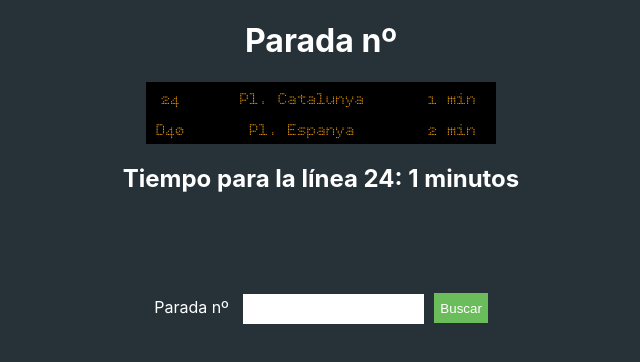
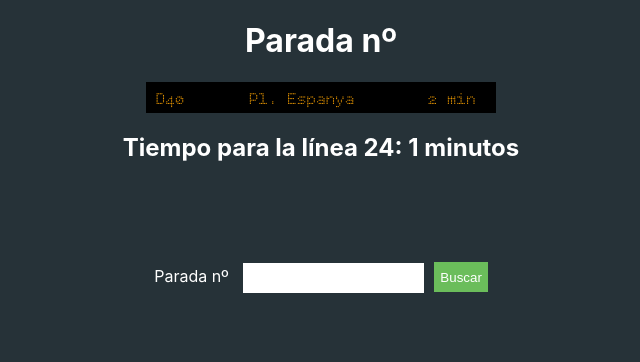
Before and after one commit to santi07a/ejercicio-parada-bus, a React (Create React App) app: page / in a window 1280 px wide. Shown: the top 362 px of the page, without its empty margins (319-959 px from the left). Built offline with nearby package versions, Linux system fonts and the light colour scheme.

Commit message:
hacer que cambie el top con un setInterval

```diff
--- a/src/componentes/Display.js
+++ b/src/componentes/Display.js
@@ -1,11 +1,25 @@
 import PropTypes from "prop-types";
+import { useState } from "react";
 import { lineaType } from "../types/lineaType";
 import Lineas from "./Lineas";
 
 const Display = props => {
   const { parada } = props;
+  const [posicion, setPosicion] = useState(0);
+  if (parada.length > 1) {
+    setInterval(() => {
+      if (posicion !== -(30 * (parada.length - 1))) {
+        setPosicion(posicion - 30);
+      } else {
+        setPosicion(0);
+      }
+    }, 2000);
+  }
+
   return (
-    parada.map(linea => <Lineas key={linea.routeId} linea={linea}></Lineas >)
+    <div className="display">
+      {parada.map(linea => <Lineas key={linea.routeId} linea={linea} posicion={posicion}></Lineas >)}
+    </div>
   );
 };
 
--- a/src/componentes/Lineas.js
+++ b/src/componentes/Lineas.js
@@ -2,15 +2,13 @@ import PropTypes from "prop-types";
 import { lineaType } from "../types/lineaType";
 
 const Lineas = props => {
-  const { linea } = props;
+  const { linea, posicion } = props;
   const { line: numero, destination: destino, "text-ca": minutos } = linea;
   return (
-    <div className="display">
-      <div className="bus">
-        <span className="linea">{numero}</span>
-        <span className="destino">{destino}</span>
-        <span className="tiempo">{minutos}</span>
-      </div>
+    <div className="bus" style={{ top: `${posicion}px` }}>
+      <span className="linea">{numero}</span>
+      <span className="destino">{destino}</span>
+      <span className="tiempo">{minutos}</span>
     </div>
   );
 };
--- a/src/index.css
+++ b/src/index.css
@@ -66,3 +66,7 @@ select, button {
   background-color: rgb(107, 189, 91);
   color: #fff;
 }
+
+.HOLA {
+  color: blue;
+}
--- a/src/parada.json
+++ b/src/parada.json
@@ -11,6 +11,14 @@
         "t-in-min": 1
       },
       {
+        "routeId": "0348",
+        "line": "43",
+        "text-ca": "3 min",
+        "t-in-s": 34,
+        "destination": "Canyelles",
+        "t-in-min": 3
+      },
+      {
         "routeId": "2401",
         "line": "D40",
         "text-ca": "2 min",
```
